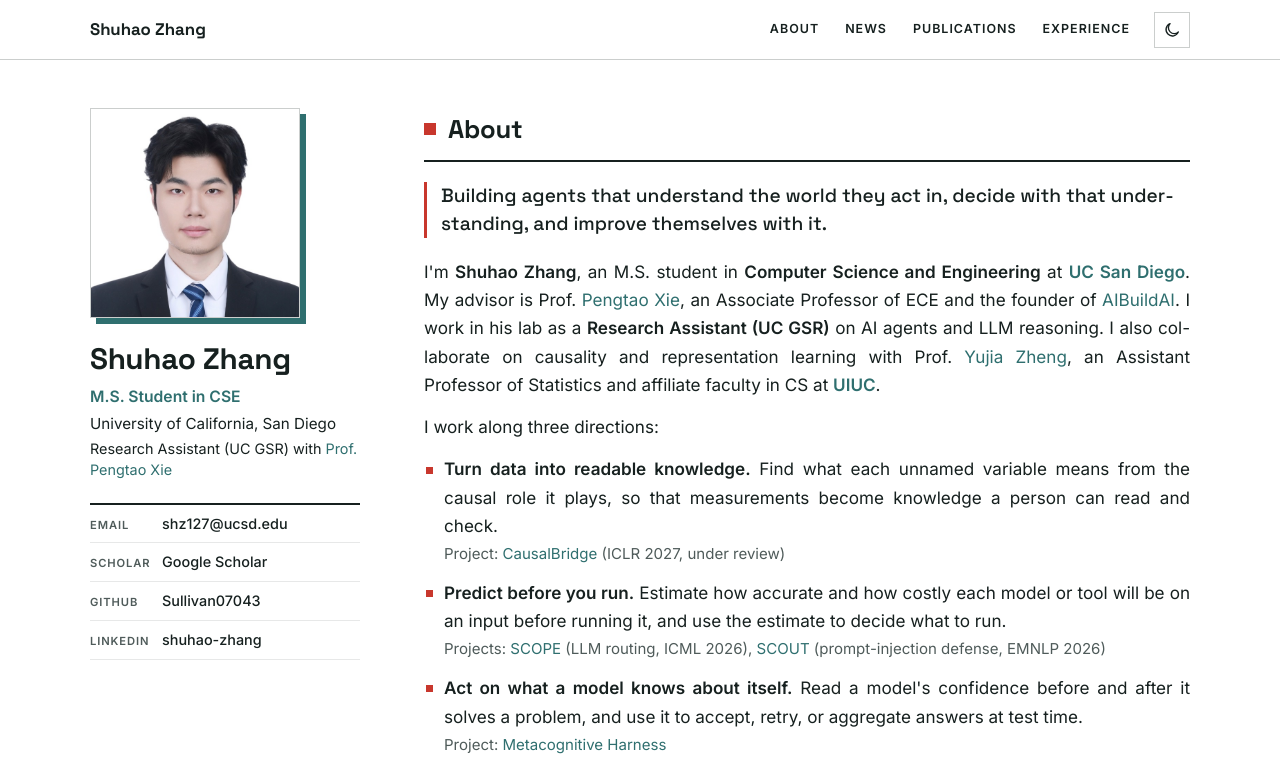
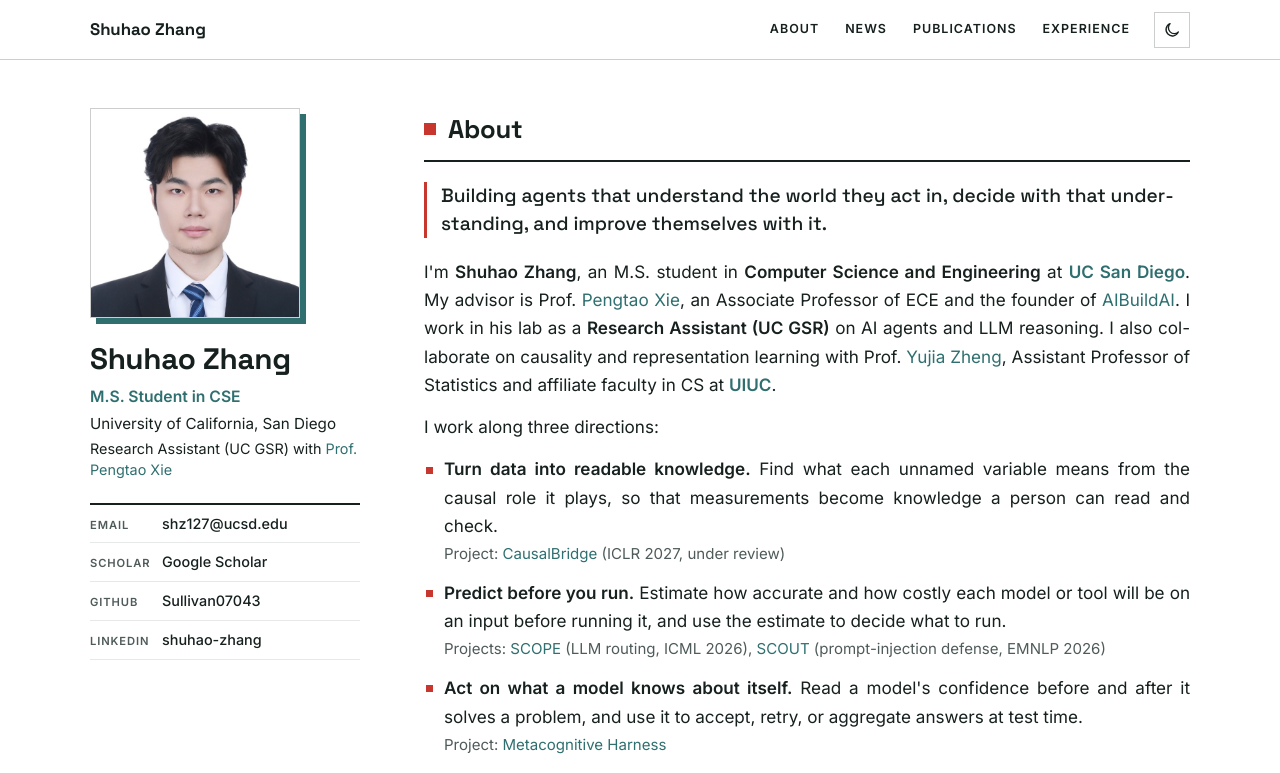
Before and after one commit to Sullivan07043/Git-Site-Sullivan, a plain HTML site: page index.html in a window 1280 px wide. Shown: the top 773 px of the page. Drawn offline with Linux system fonts and the light colour scheme.

Commit message:
About: drop the article before Yujia's title

```diff
--- a/index.html
+++ b/index.html
@@ -81,7 +81,7 @@
         an Associate Professor of ECE and the founder of <a href="https://www.aibuildai.io/" target="_blank" rel="noopener">AIBuildAI</a>.
         I work in his lab as a <strong>Research Assistant (UC GSR)</strong> on AI agents and LLM reasoning.
         I also collaborate on causality and representation learning with Prof.
-        <a href="https://yjzheng.com/" target="_blank" rel="noopener">Yujia Zheng</a>, an Assistant Professor of Statistics and affiliate faculty in CS at <strong><a href="https://illinois.edu/" target="_blank" rel="noopener">UIUC</a></strong>.
+        <a href="https://yjzheng.com/" target="_blank" rel="noopener">Yujia Zheng</a>, Assistant Professor of Statistics and affiliate faculty in CS at <strong><a href="https://illinois.edu/" target="_blank" rel="noopener">UIUC</a></strong>.
       </p>
       <p>I work along three directions:</p>
       <ul class="directions">
```
